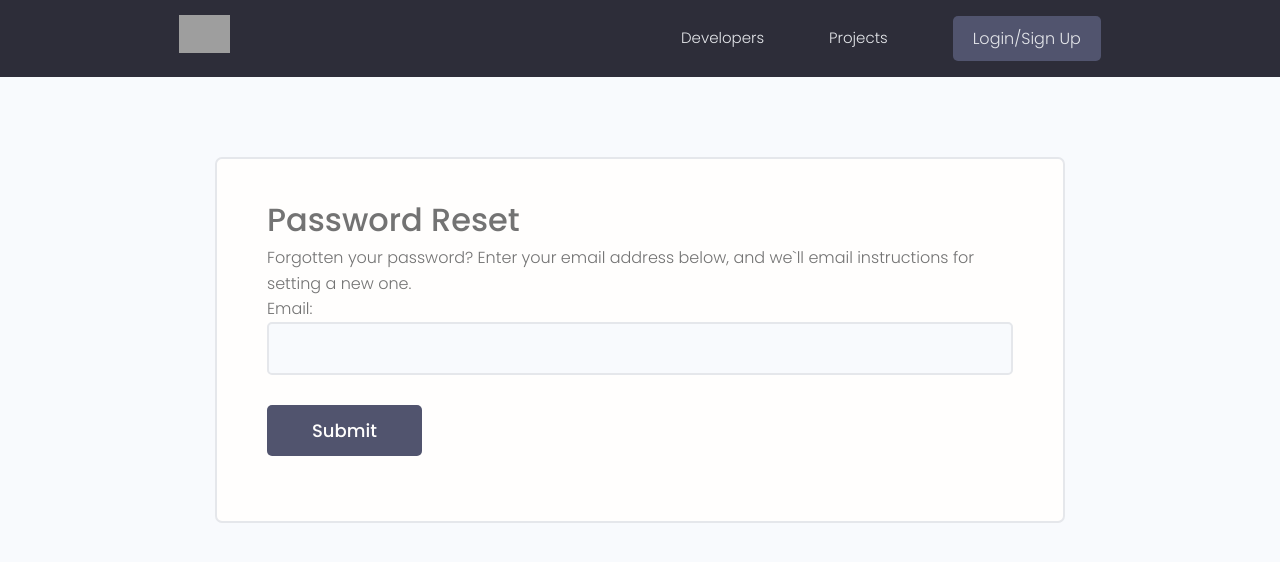
After one commit to imismim/devsearch, a Django app: page /reset_password/ in a window 1280 px wide. The commit adds this page. Shown: the top 562 px of the page. Run offline with Django 5.2, Linux system fonts and the light colour scheme; grey boxes are pictures that could not be loaded.

Commit message:
add reset password feature

```diff
--- a/devsearch/urls.py
+++ b/devsearch/urls.py
@@ -18,11 +18,25 @@ from django.contrib import admin
 from django.urls import path, include
 from django.conf import settings
 from django.conf.urls.static import static
+from django.contrib.auth import views as auth_views
 
 urlpatterns = [
     path('admin/', admin.site.urls),
     path('projects/', include('projects.urls')),
     path('', include('users.urls')),
+
+    path('reset_password/', auth_views.PasswordResetView.as_view(template_name='reset_password.html'),
+         name='reset_password'),
+
+    path('password_reset_done/', auth_views.PasswordResetDoneView.as_view(template_name='reset_password_sent.html'),
+         name='password_reset_done'),
+
+    path('reset/<uidb64>/<token>/', auth_views.PasswordResetConfirmView.as_view(template_name='password_reset_confirm.html'),
+         name='password_reset_confirm'),
+
+    path('password_reset_complete', auth_views.PasswordResetCompleteView.as_view(template_name='password_reset_complete.html'),
+         name='password_reset_complete'),
+
 ]
 
 urlpatterns += static(settings.MEDIA_URL, document_root=settings.MEDIA_ROOT)
--- a/templates/main.html
+++ b/templates/main.html
@@ -34,8 +34,6 @@
 
   {% block content%}
   {% endblock %}
-
-  <p>FOOTER</p>
 </body>
 <script src="{% static 'uikit/app.js' %}"></script>
 <script src="{% static 'js/main.js' %}"></script>
--- /dev/null
+++ b/templates/reset_password.html
@@ -0,0 +1,44 @@
+{% extends 'main.html' %}
+
+{% block content %}
+<style>
+    input[type='text'],
+    input[type='email'],
+    input[type='password'] {
+        min-width: 24rem;
+        width: 100%;
+        padding: 1.2rem 1.5rem;
+        border-radius: 0.5rem;
+        border: 2px solid var(--color-light);
+        transition: all 0.3s ease-in-out;
+        background-color: var(--color-bg);
+    }
+
+    input[type='text']:focus,
+    input[type='email']:focus,
+    input[type='password']:focus,
+    input[type='text']:active,
+    input[type='email']:active,
+    input[type='password']:active {
+        outline: none;
+        border: 2px solid var(--color-main);
+    }
+</style>
+
+<main class="formPage my-xl">
+    <div class="content-box">
+
+        <div class="formWrapper">
+            <h3>Password Reset</h3>
+            <p>Forgotten your password? Enter your email address below, and we`ll email instructions for setting a new
+                one.</p>
+
+            <form class="form" method="POST">
+                {% csrf_token %}
+                {{form.as_p}}
+                <input class="btn btn--sub btn--lg  my-md" type="submit" value="Submit" />
+            </form>
+        </div>
+    </div>
+</main>
+{% endblock %}
--- a/users/templates/users/login-register.html
+++ b/users/templates/users/login-register.html
@@ -65,7 +65,7 @@
       </div>
       <div class="auth__actions">
         <input class="btn btn--sub btn--lg" type="submit" value="Log In" />
-        <a href="forgetpassword.html">Forget Password?</a>
+        <a href="{% url 'reset_password' %}">Forget Password?</a>
       </div>
     </form>
 
```
Also changed, not shown: devsearch/settings.py (+5 -3 lines), templates/password_reset_complete.html (added, +16 -0 lines), templates/password_reset_confirm.html (added, +50 -0 lines), templates/reset_password_sent.html (added, +19 -0 lines), users/signals.py (+13 -0 lines).
